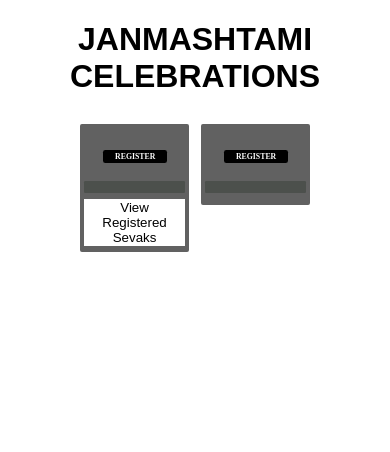
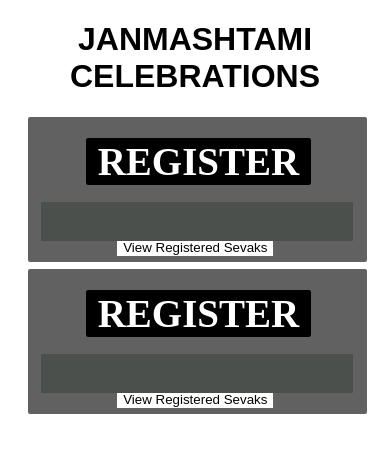
Before and after one commit to qb-eixie/seva-108, a website: page index.html in a window 390 px wide. Drawn offline with Linux system fonts and the light colour scheme; no server answers.

Commit message:
resposive-

```diff
--- a/index.html
+++ b/index.html
@@ -16,7 +16,6 @@
             <div id="bar">          </div>
             <div id="progress">     </div>
             <br>
-
             <button class="view">View Registered Sevaks</button>
         </div>
 
@@ -28,7 +27,7 @@
             <div id="bar0">         </div>
             <div id="progress0">    </div>
             <br>
-
+            <button class="view">View Registered Sevaks</button>
         </div>
     </div>
 </body>
@@ -45,8 +44,8 @@
         color: black;
         background-color: white;
         margin-top:-1dvw;
+        font-size: 0.3;
         font-family: sans-serif;
-        font-size: 0.3;
     }
 
     .buttonn {
@@ -97,18 +96,19 @@
         padding-bottom: 1.5dvw;
     }
 
+    #progress {
+        position: absolute;
+        height: 3dvw;
+        border-radius: 0.3vw;
+        background-color: rgb(115, 255, 0);
+    }
+
     #bar {
         position: absolute;
         width: 26dvw;
         border-radius: 0.3vw;
         height: 3dvw;
         background-color: rgb(76, 80, 76);
-    }
-    #progress {
-        position: absolute;
-        height: 3dvw;
-        border-radius: 0.3vw;
-        background-color: rgb(115, 255, 0);
     }
 
     #bar0 {
@@ -128,6 +128,79 @@
     .view {
         background-color: white;
         border: none;
+    }
+
+    @media only screen and (max-width: 600px) {
+        #box {
+        display:list-item;
+        justify-content: center;
+    }
+
+    .buttonn {
+        border-radius: 0.6dvw;
+        font-size: 10vw;
+        font-weight: 600;
+        margin-left: 14dvw;
+        color: white;
+        background: rgb(0, 0, 0);
+        text-align: center;
+        text-decoration: none;
+        font-family: 'Times New Roman', Times, serif;
+        padding-left: 3dvw;
+        padding-right: 3dvw;
+        padding-top: 0.5dvw;
+        padding-bottom: 0.5dvw;
+    }
+
+    #div0 {
+        margin-left: 5dvw;
+        padding-left: 1dvw;
+        padding-right: 1dvw;
+        padding-top: 1dvw;
+        text-align: left;
+        width: 85dvw;
+        color: white;
+        background-color: rgb(97, 97, 97);
+        border-radius: 0.5vw;
+        padding-bottom: 1.5dvw;
+    }
+
+    #div1 {
+        margin-top: 1.7dvw;
+        padding-left: 1dvw;
+        padding-right: 1dvw;
+        padding-top: 1dvw;
+        text-align: left;
+        width: 85dvw;
+        color: white;
+        background-color: rgb(97, 97, 97);
+        border-radius: 0.5vw;
+        margin-left: 5dvw;
+        padding-bottom: 1.5dvw;
+    }
+
+    #bar {
+        position: absolute;
+        border-radius: 0.3vw;
+        width: 80dvw;
+        height: 10dvw;
+        background-color: rgb(76, 80, 76);
+        margin-left: 2.5dvw;
+    }
+
+    #bar0 {
+        position: absolute;
+        border-radius: 0.3vw;
+        width: 80dvw;
+        height: 10dvw;
+        background-color: rgb(76, 80, 76);
+        margin-left: 2.5dvw;
+    }
+
+    .view {
+        margin-top: 5dvw;
+        margin-left: 22dvw;
+    }
 
     }
 
```
